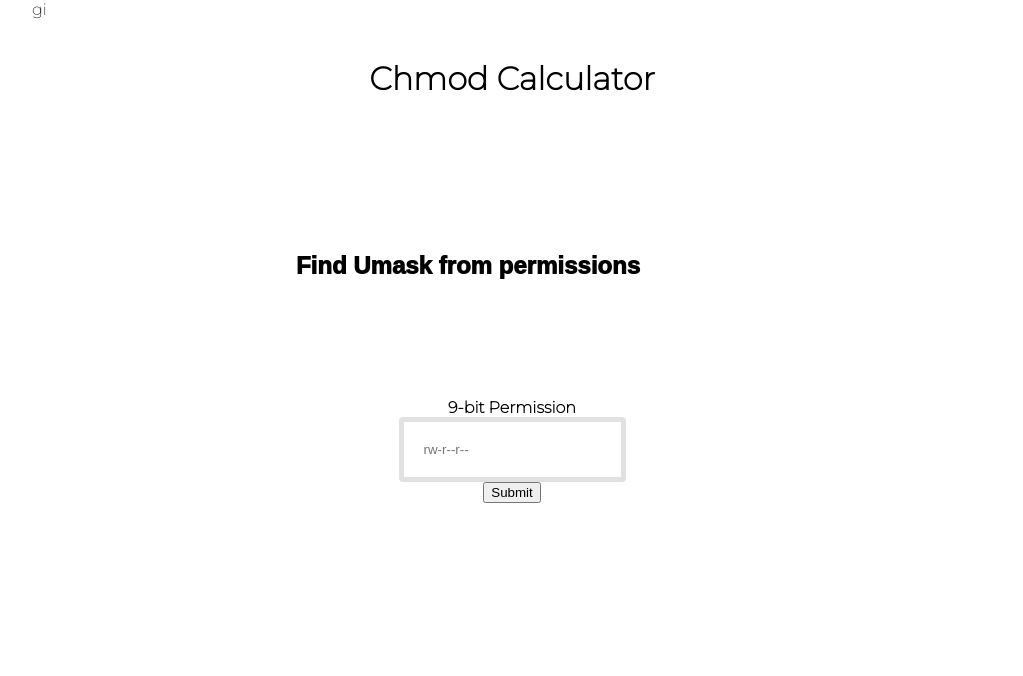
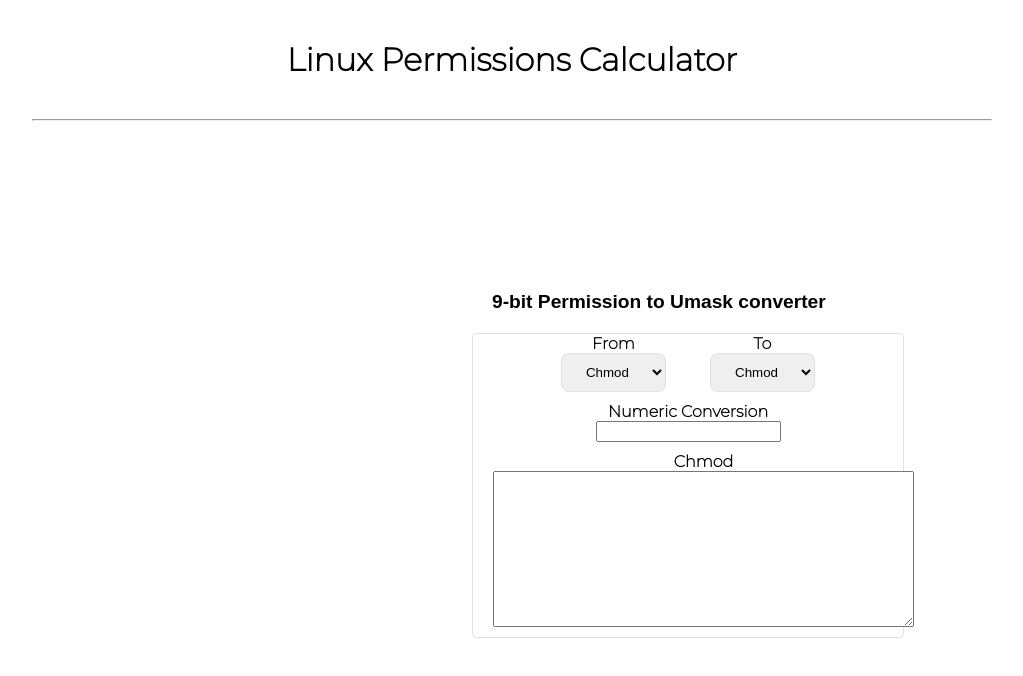
Before and after one commit to venksrid001/chmod-calculator, a plain HTML site: page index.html in a window 1280 px wide. Shown: the whole page, without its empty margins (128-1151 px from the left). Drawn offline with Linux system fonts and the light colour scheme; a web font is replaced by a local one.

Commit message:
Finished front-end: text fields for input

```diff
--- a/index.html
+++ b/index.html
@@ -6,21 +6,40 @@
       <link rel="stylesheet" href="styles.css">
     </head>
     <body>
-        <div class="wrapper">gi
-            <h1>Chmod Calculator</h1>
-
+        <div class="wrapper">
+            <h1>Linux Permissions Calculator</h1>
+            <hr>
 
         </div>
 
         <footer>
+            <div class="form__title">9-bit Permission to Umask converter</div>
             <form class = "form">
-                <div class= "form__title">Find Umask from permissions</div>
+                <div class="field">
+                    <label class="form__label">From</label>
+                    <select id="from">
+                        <option value="Chmod">Chmod</option>
+                        <option value="Umask">Umask</option>
+                        <option value="9-bit">9-bit</option>
+                    </select>
+                </div>
 
-
-                <label for="Permissions" class="form__label">9-bit Permission</label><br>
-                <input type="text" id="Permissions" class="form__input" name="Permissions" placeholder="rw-r--r--"><br>
-
-                <input type="submit" class="form__submit" value="Submit">
+                <div class="field">
+                    <label class="form__label">To</label>
+                    <select id="to">
+                        <option value="Chmod">Chmod</option>
+                        <option value="Umask">Umask</option>
+                        <option value="9-bit">9-bit</option>
+                    </select>
+                </div>
+                <div class="field">
+                    <label class="form__label">Numeric Conversion</label>
+                    <input type="text" id="valInput">
+                </div>
+                <div class="field">
+                    <label class="form__label">Chmod</label>
+                    <textarea id="answer" name="answer" rows="10" cols="50"></textarea>
+                </div>
             </form>
 
         </footer>
--- a/styles.css
+++ b/styles.css
@@ -16,32 +16,51 @@ h1{
 }
 
 footer {
-    margin-top: 300px;
+    margin-top: 150px;
+    margin-left: 600px;
+    width: 500px;
+
 }
 
 .form {
-    margin: 0 auto;
+    width: 430px;
+    max-width: 960px;
+    border : 1px solid #e1e1e1;
+    border-radius: 4px;
     font-size: 16px;
     text-align: center;
 }
 
 .form__title {
+    padding: 20px;
     font-family: 'Chivo', sans-serif;
-    position: absolute;
-    bottom: 65%;
-    right: 40%;
-    font-size: 1.5em;
-    font-weight: 1000;
+    font-size: 1.2em;
+    font-weight: 700;
 }
 
 .form__label {
+    display: block;
+    bottom: 70%;
+    right:45.5%;
     font-weight: 600;
 }
 
-.form__input {
-
-    padding: 20px;
-    border: 5px solid #e1e1e1;
-    border-radius: 4px;
+.form__input, select {
+    display: inline-block;
+    padding: 10px 20px;
+    border: 1px solid #e1e1e1;
+    border-radius: 8px;
 
 }
+
+.form__submit {
+    display: inline-block;
+    padding: 10px;
+}
+
+.field {
+
+    display: inline-block;
+    margin: 0 20px;
+    margin-bottom: 10px;
+}
```
